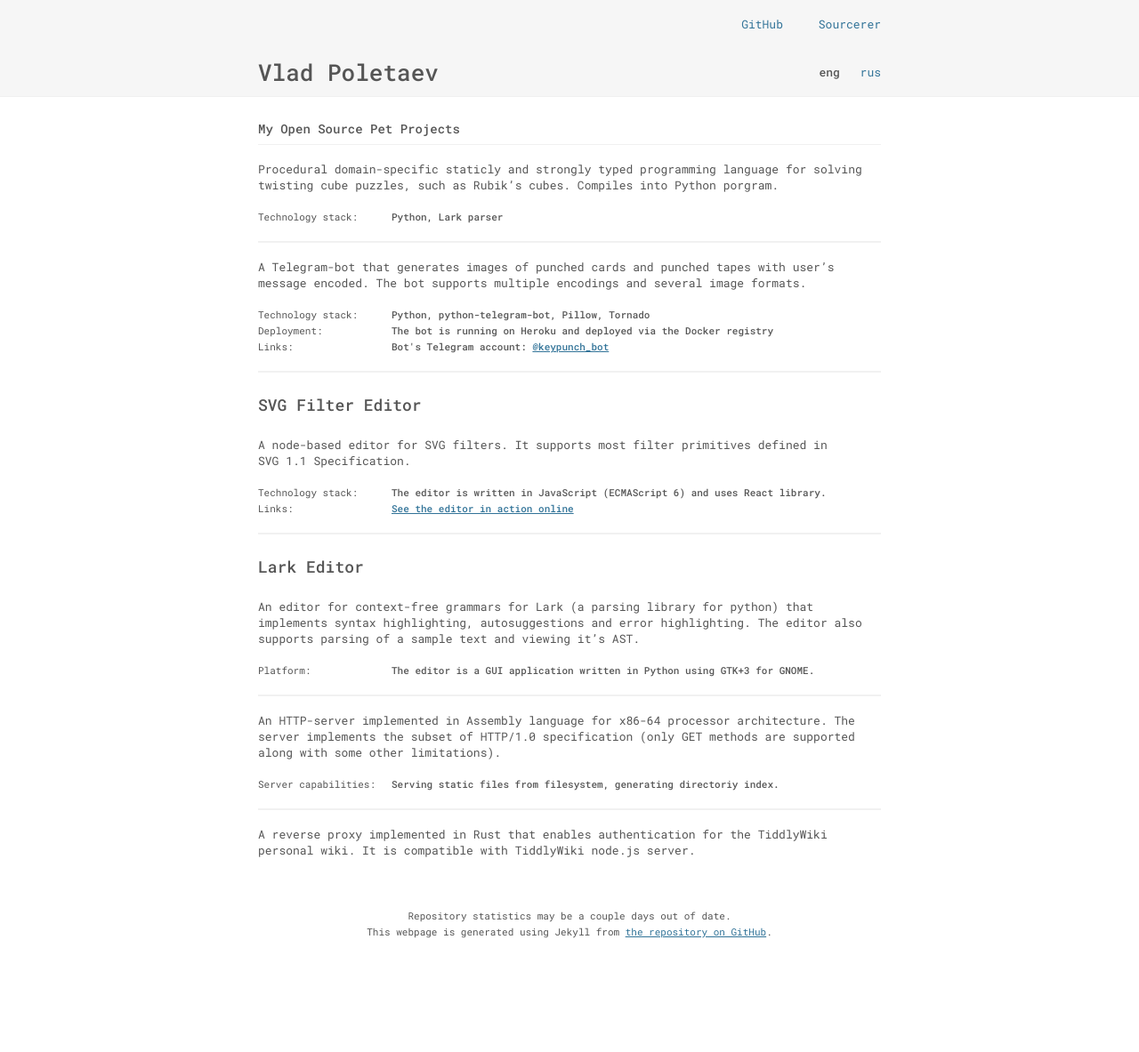
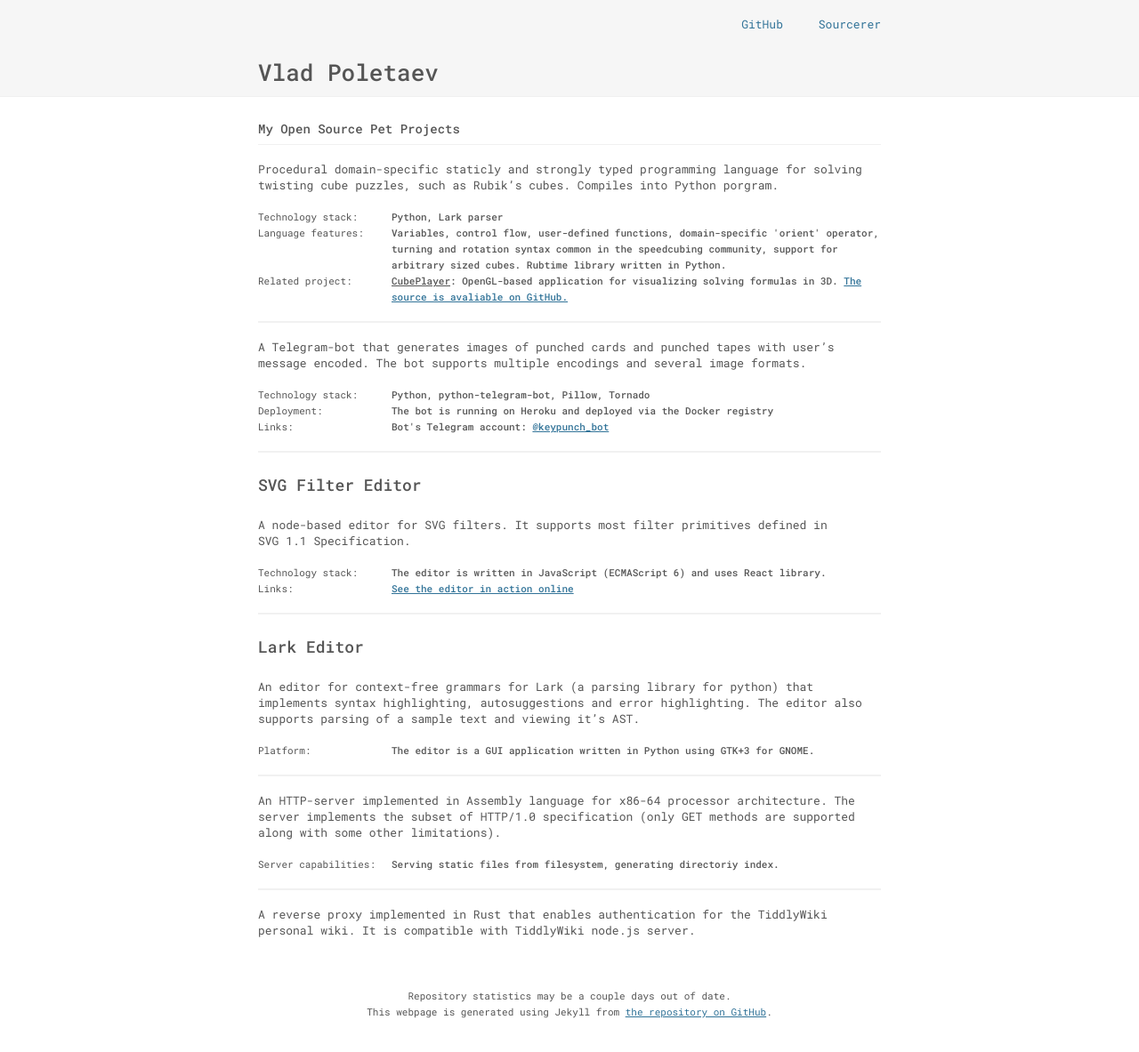
Before and after one commit to poletaevvlad/poletaevvlad.github.io, a Jekyll site: the page built from _pages/projects.md, in a window 1280 px wide. Shown: the whole page at 89% size. Built offline with Jekyll 4.4.1, drawn with Linux system fonts in a browser that asks for light colours; before the commit the page ends 1093 px from its top, so only the background shows below that.

Commit message:
Added additional information for CubeLang project

```diff
--- a/_data/projects.yaml
+++ b/_data/projects.yaml
@@ -5,6 +5,16 @@
   extra:
     - label: "Technology stack:"
       content: Python, Lark parser
+    - label: "Language features:"
+      content: |
+        Variables, control flow, user-defined functions, domain-specific 'orient'
+        operator, turning and rotation syntax common in the speedcubing community,
+        support for arbitrary sized cubes. Rubtime library written in Python.
+    - label: "Related project:"
+      content: |
+        <u>CubePlayer</u>: OpenGL-based application for visualizing solving formulas in 3D.
+        <a href="https://github.com/poletaevvlad/CubePlayer">The source is avaliable
+        on GitHub.</a>
   repo:
     owner: poletaevvlad
     name: cubelang
--- a/_layouts/projects.html
+++ b/_layouts/projects.html
@@ -12,8 +12,6 @@ layout: base
 
     <h1>{{ page.title }}</h1>
     <nav id="variants">
-      <a href="/" class="current">eng</a>
-      <a href="/rus/">rus</a>
     </nav>
   </div>
 </header>
```
